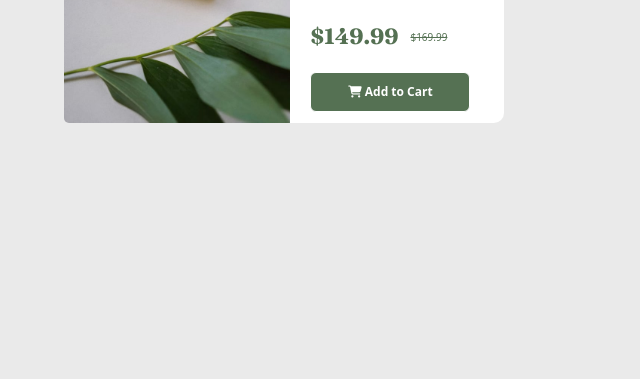
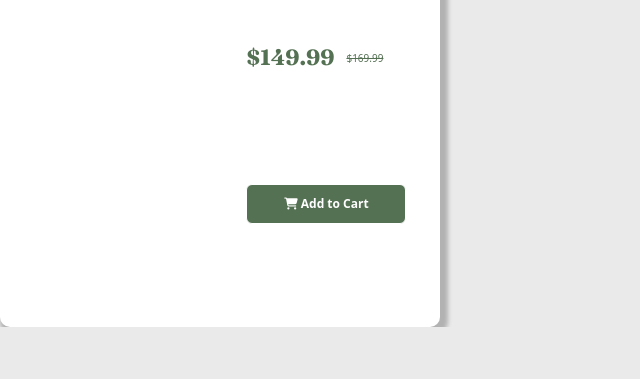
Before and after one commit to Mugilan010/card-preview, a plain HTML site: page index.html in a window 1280 px wide. Shown: the part 473-852 px from the top of the page, without its empty margins (0-640 px from the left). After the commit the page ends 800 px from the top, so only its background shows below. Drawn offline with nearby package versions, Linux system fonts and the light colour scheme.

Commit message:
Update style.css

```diff
--- a/style.css
+++ b/style.css
@@ -20,7 +20,6 @@
 
 .card{flex-direction: row;
       width:440px;
-      margin:20% 5%;
       border-radius:10px;
       display: flex;
       border:2px black;
@@ -30,7 +29,10 @@
 }
 
 
-body{background:#eaeaea;}
+body{background:#eaeaea;
+     height:100vh;
+     Display:grid;
+     text-alin: center}
 
 h1{font-size:25px;
 text-align: left;
```
